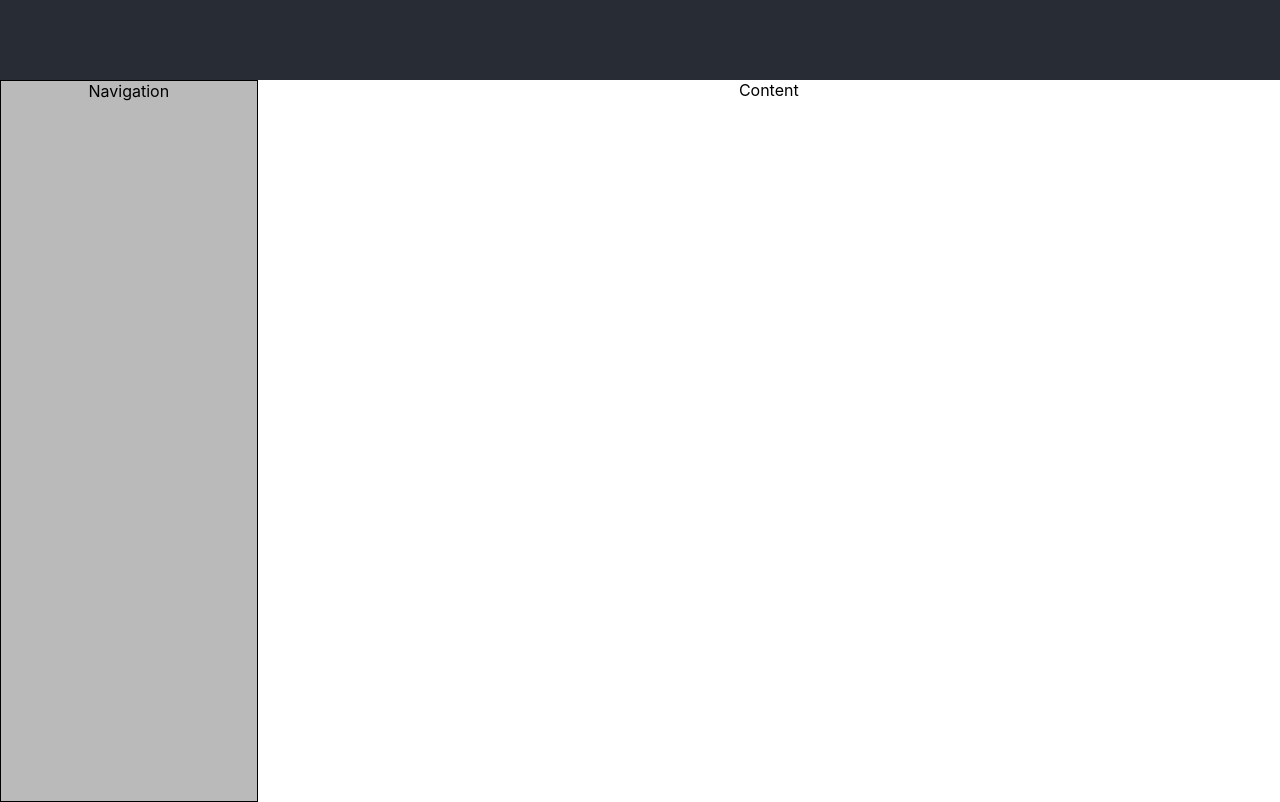
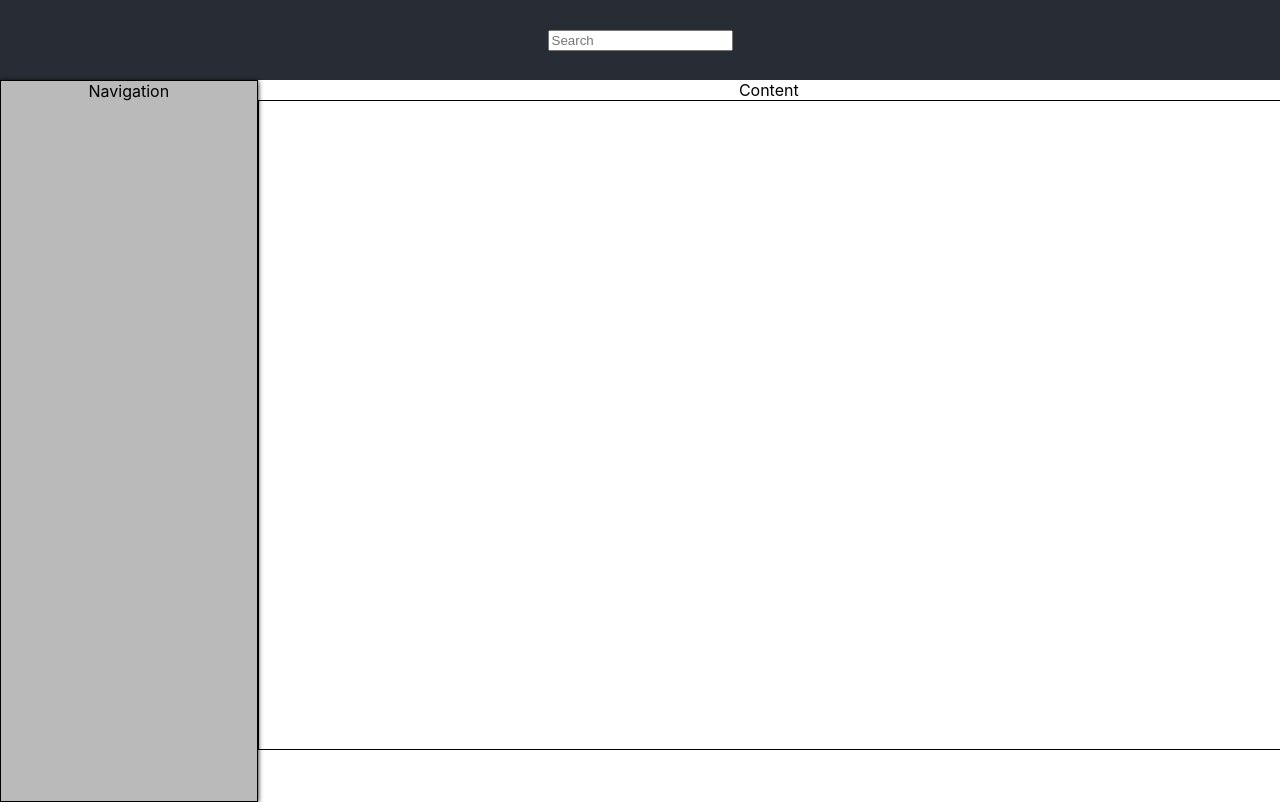
Before and after one commit to madmonkeyaudio-js/helpful-human-client, a React (Create React App) app: page / in a window 1280 px wide. Built offline with nearby package versions, Linux system fonts and the light colour scheme.

Commit message:
added input to header, grid for content

```diff
--- a/src/App.css
+++ b/src/App.css
@@ -34,6 +34,7 @@
 
 .nav-container {
   border: 1px solid black;
+  box-shadow: 0px 1px 5px black;
   background-color: rgb(186, 186, 186);
   height: 90vh;
   width: 20%;
@@ -43,3 +44,10 @@
   height: 90vh;
   width: 80%;
 }
+
+.content-grid {
+  display: grid;
+  height: 90%;
+  width: 100%;
+  border: 1px solid black;
+}
--- a/src/App.js
+++ b/src/App.js
@@ -1,6 +1,7 @@
 import React, { Component } from 'react';
 import axios from 'axios'
 
+import Header from './Components/Header'
 import Nav from './Components/Navigation/Nav'
 import Content from './Components/Content/Content'
 
@@ -24,12 +25,11 @@ import './App.css';
   render() {
     return (
       <div className="App">
-      <header className="App-header">
-      </header>
-      <div className="basic-flex">
-        <Nav/>
-        <Content/>
-      </div>
+        <Header/>
+        <div className="basic-flex">
+          <Nav/>
+          <Content/>
+        </div>
       </div>
     )
   }
--- a/src/Components/Content/Content.jsx
+++ b/src/Components/Content/Content.jsx
@@ -4,6 +4,9 @@ function Content() {
     return (
         <div className="content-container">
             Content
+            <div className="content-grid">
+
+            </div>
         </div>
     )
 }
--- a/src/Components/Header.jsx
+++ b/src/Components/Header.jsx
@@ -0,0 +1,12 @@
+import React from 'react'
+
+function Header() {
+    return (
+        <div className="App-header">
+            <img src="" alt=""/>
+            <input type="text" placeholder="Search"/>
+        </div>
+    )
+}
+
+export default Header;
```
